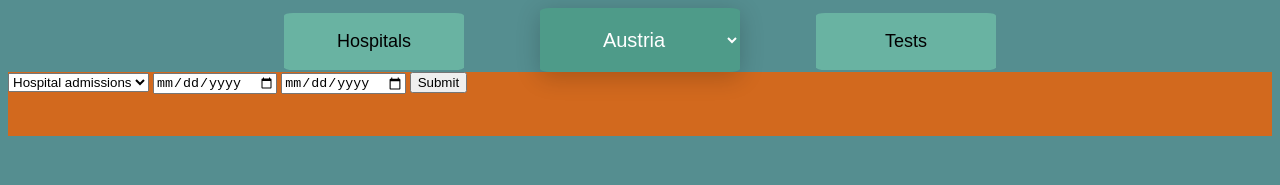
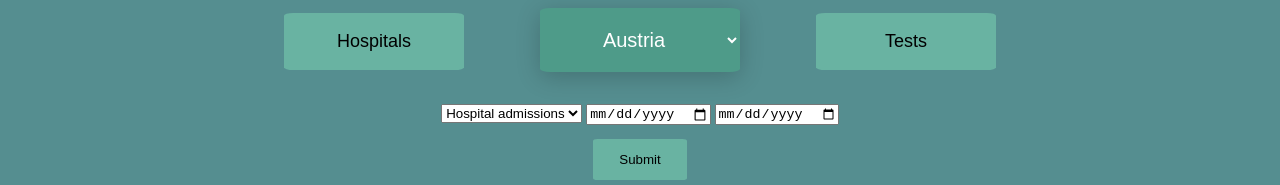
Before and after one commit to pemeth/wap-proj2, a website: page client/index.html in a window 1280 px wide. Drawn offline with nearby package versions, Linux system fonts and the light colour scheme.

Commit message:
Add some styling to options for data visualization

```diff
--- a/client/index.html
+++ b/client/index.html
@@ -60,7 +60,8 @@
         </select>
         <input type="date" id="date_from" min="2020-01-01"/>
         <input type="date" id="date_to"/>
-        <button id="send_request">Submit</button>
+        <br>
+        <button id="send_request" class="submit_button">Submit</button>
     </div>
 
     <div id="category_tests" class="hidden category_options">
@@ -79,7 +80,8 @@
             <option value="whole_year">Whole year</option>
             <!-- Populated by JS -->
         </select>
-        <button id="send_request_tests">Submit</button>
+        <br>
+        <button id="send_request_tests" class="submit_button">Submit</button>
     </div>
 
     <div id="dataviz">
--- a/client/style.css
+++ b/client/style.css
@@ -45,9 +45,21 @@ body {
     outline: none;
 }
 
+/* Styles for the options for each category. */
 .category_options {
     height: 4em;
-    background-color: chocolate; /* TODO just a placeholding color */
+    height: max-content;
+    width: max-content;
+    margin: 2em auto 0.5em auto;
+    text-align: center;
+}
+
+.submit_button {
+    border: none;
+    border-radius: 5%;
+    background-color: #69b3a2;
+    padding: 1em 2em;
+    margin-top: 1em;
 }
 
 /* Styles for the data visualization section. */
```
